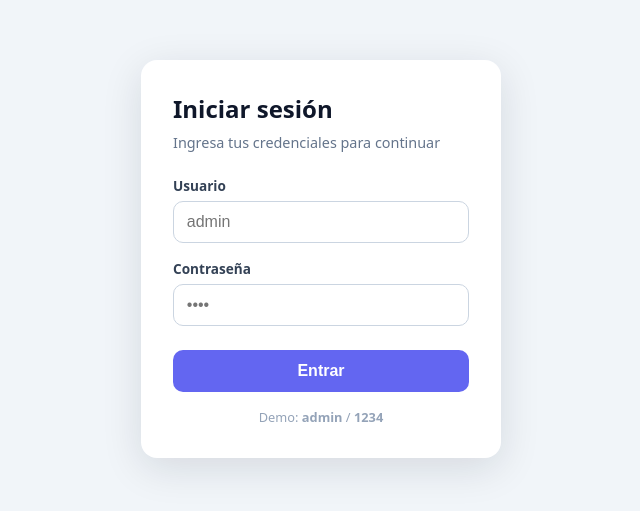
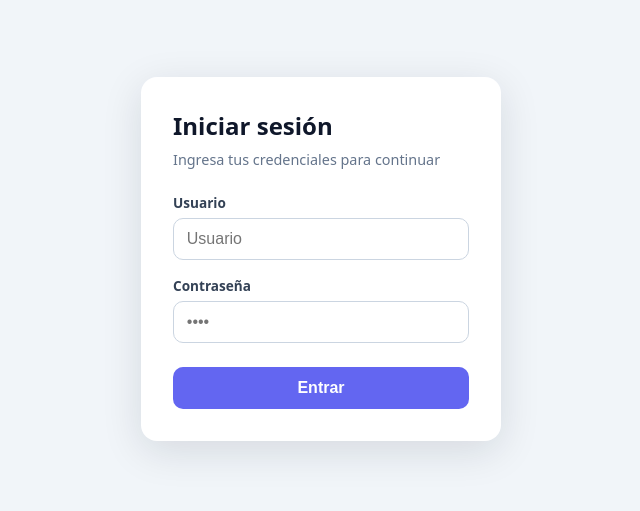
Before and after one commit to SamuelMunera/gestion-creditos, an Angular app in the folder frontend/: page /login in a window 1280 px wide. Shown: the part 141-652 px from the top of the page, without its empty margins (319-959 px from the left). Built offline with nearby package versions, Linux system fonts and the light colour scheme.

Commit message:
chore: actualizar 3 archivo(s) - README.md backend/server.js frontend/src/app/pages/login/login.component.ts

```diff
--- a/frontend/src/app/pages/login/login.component.ts
+++ b/frontend/src/app/pages/login/login.component.ts
@@ -19,7 +19,7 @@ import { AuthService } from '../../services/auth.service';
             name="usuario"
             [(ngModel)]="usuario"
             autocomplete="username"
-            placeholder="admin"
+            placeholder="Usuario"
             required
           />
         </label>
@@ -43,8 +43,6 @@ import { AuthService } from '../../services/auth.service';
         <button type="submit" [disabled]="cargando()">
           {{ cargando() ? 'Entrando…' : 'Entrar' }}
         </button>
-
-        <p class="hint">Demo: <b>admin</b> / <b>1234</b></p>
       </form>
     </div>
   `,
@@ -121,12 +119,6 @@ import { AuthService } from '../../services/auth.service';
       padding: 0.6rem 0.8rem;
       border-radius: 8px;
     }
-    .hint {
-      margin: 0;
-      text-align: center;
-      color: #94a3b8;
-      font-size: 0.8rem;
-    }
   `,
 })
 export class LoginComponent {
```
Also changed, not shown: 2 other files (tests, documents, lock files or other folders).
